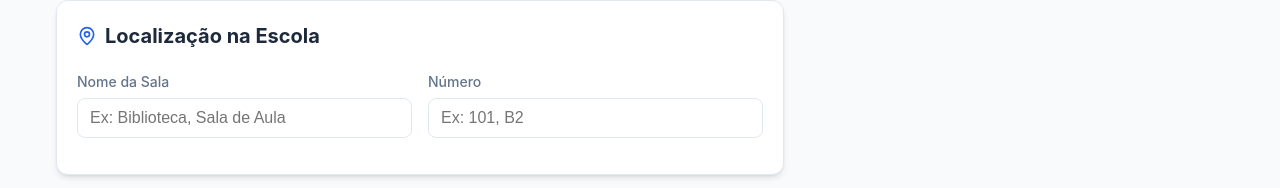
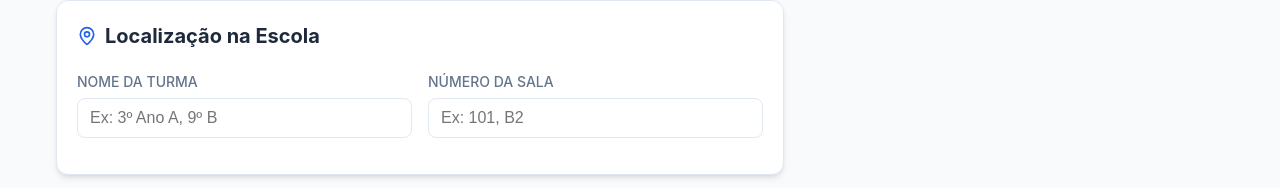
Before and after one commit to Pnuelzin/SITE-PF-ADM, a React (Vite) app: page /checkout in a window 1280 px wide. Shown: the part 322-510 px from the top of the page. Built offline with nearby package versions, Linux system fonts and the light colour scheme; no server answers; the database is empty.

Commit message:
feat: atualizar campos de localização para NOME DA TURMA e NUMERO DA SALA

```diff
--- a/src/pages/Checkout.tsx
+++ b/src/pages/Checkout.tsx
@@ -52,7 +52,7 @@ const Checkout: React.FC = () => {
         .insert({
           customer_name: formData.name,
           customer_phone: formData.phone,
-          customer_location: `Sala: ${formData.roomName} | Nº: ${formData.roomNumber}`,
+          customer_location: `Turma: ${formData.roomName} | Sala: ${formData.roomNumber}`,
           payment_method: formData.paymentMethod,
           change_needed: formData.paymentMethod === 'cash' ? currencyToNumber(formData.changeAmount) : 0,
           total_price: total,
@@ -143,17 +143,17 @@ const Checkout: React.FC = () => {
 
             <div style={{ display: 'grid', gridTemplateColumns: '1fr 1fr', gap: '16px' }}>
               <div className="input-group">
-                <label>Nome da Sala</label>
+                <label>NOME DA TURMA</label>
                 <input
                   type="text"
                   required
                   value={formData.roomName}
                   onChange={e => setFormData({...formData, roomName: e.target.value})}
-                  placeholder="Ex: Biblioteca, Sala de Aula"
+                  placeholder="Ex: 3º Ano A, 9º B"
                 />
               </div>
               <div className="input-group">
-                <label>Número</label>
+                <label>NÚMERO DA SALA</label>
                 <input
                   type="text"
                   required
```
